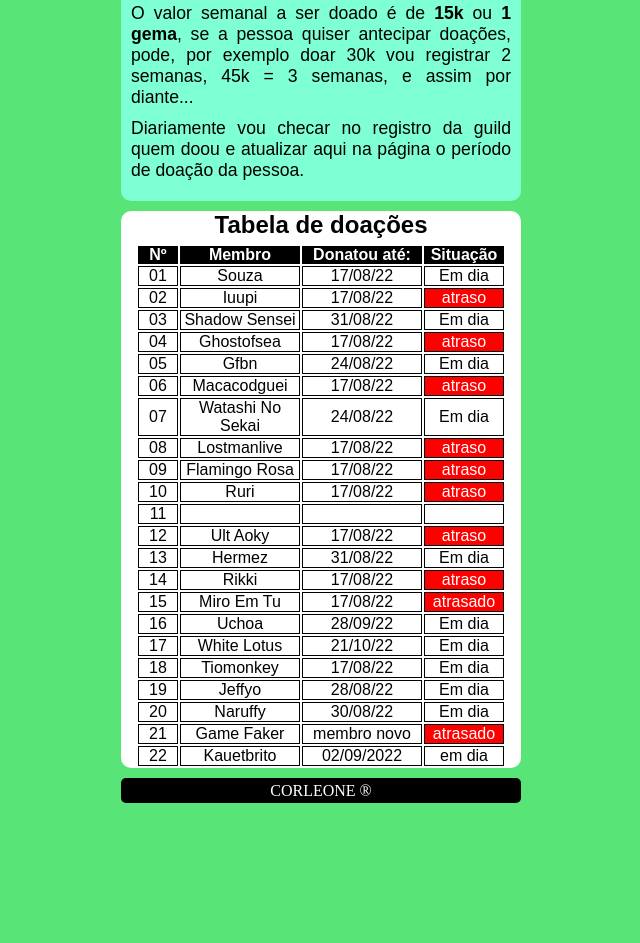
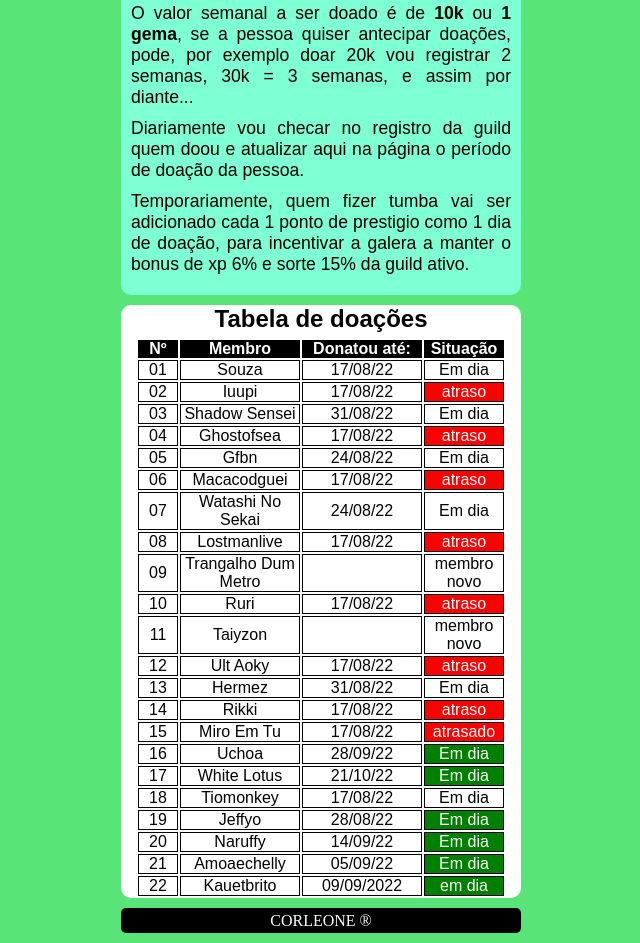
Before and after one commit to osvaldo53/corleone, a plain HTML site: page index.html in a window 1280 px wide. Shown: the part 332-1275 px from the top of the page, without its empty margins (319-959 px from the left). Before the commit the page ends 1145 px from the top, so only its background shows below. Drawn offline with Linux system fonts and the light colour scheme.

Commit message:
atualização

```diff
--- a/index.html
+++ b/index.html
@@ -15,8 +15,9 @@
         <p>Esse espaço será usado para postar algumas coisas sobre a aliança e também para o controle de doaçoes dos membros.</p>
         <h1>Sobre as doações:</h1>
         <p>As doações são importantes para a evolução dos recursos da guild! Todo cash ou gemas doados ficam presos no cofre e só podem ser usados para evoluir a guild, então eu pessoalmente não ganho nada com as doações.</p>
-        <p>O valor semanal a ser doado é de <strong>15k</strong> ou <strong>1 gema</strong>, se a pessoa quiser antecipar doações, pode, por exemplo doar 30k vou registrar 2 semanas, 45k = 3 semanas, e assim por diante...</p>
+        <p>O valor semanal a ser doado é de <strong>10k</strong> ou <strong>1 gema</strong>, se a pessoa quiser antecipar doações, pode, por exemplo doar 20k vou registrar 2 semanas, 30k = 3 semanas, e assim por diante...</p>
         <p>Diariamente vou checar no registro da guild quem doou e atualizar aqui na página o período de doação da pessoa.</p>
+        <p>Temporariamente, quem fizer tumba vai ser adicionado cada 1 ponto de prestigio como 1 dia de doação, para incentivar a galera a manter o bonus de xp 6% e sorte 15% da guild ativo.</p>
     </article>
 
     <section>
@@ -79,9 +80,9 @@
             </tr>
             <tr>
                 <td class="numero">09</td>
-                <td>Flamingo Rosa</td>
-                <td>17/08/22</td>
-                <td class="situacao atraso"> atraso</td>
+                <td>Trangalho Dum Metro</td>
+                <td></td>
+                <td class="situacao">membro novo</td>
             </tr>
             <tr>
                 <td class="numero">10</td>
@@ -91,9 +92,9 @@
             </tr>
             <tr>
                 <td class="numero">11</td>
+                <td>Taiyzon</td>
                 <td></td>
-                <td></td>
-                <td class="situacao"></td>
+                <td class="situacao">membro novo</td>
             </tr>
             <tr>
                 <td class="numero">12</td>
@@ -123,13 +124,13 @@
                 <td class="numero">16</td>
                 <td>Uchoa</td>
                 <td>28/09/22</td>
-                <td class="situacao">Em dia</td>
+                <td class="situacao emdia">Em dia</td>
             </tr>
             <tr>
                 <td class="numero">17</td>
                 <td>White Lotus</td>
                 <td>21/10/22</td>
-                <td class="situacao">Em dia</td>
+                <td class="situacao emdia">Em dia</td>
             </tr>
             <tr>
                 <td class="numero">18</td>
@@ -141,25 +142,25 @@
                 <td class="numero">19</td>
                 <td>Jeffyo</td>
                 <td>28/08/22</td>
-                <td class="situacao">Em dia</td>
+                <td class="situacao emdia">Em dia</td>
             </tr>
             <tr>
                 <td class="numero">20</td>
                 <td>Naruffy</td>
-                <td>30/08/22</td>
-                <td class="situacao">Em dia</td>
+                <td>14/09/22</td>
+                <td class="situacao emdia">Em dia</td>
             </tr>
             <tr>
                 <td class="numero">21</td>
-                <td>Game Faker</td>
-                <td>membro novo</td>
-                <td class="situacao atraso">atrasado</td>
+                <td>Amoaechelly</td>
+                <td>05/09/22</td>
+                <td class="situacao emdia">Em dia</td>
             </tr>
             <tr>
                 <td class="numero">22</td>
                 <td>Kauetbrito</td>
-                <td>02/09/2022</td>
-                <td class="situacao">em dia</td>
+                <td>09/09/2022</td>
+                <td class="situacao emdia">em dia</td>
             </tr>
 
         </table>
--- a/style.css
+++ b/style.css
@@ -88,6 +88,11 @@ td.numero {
     color: white;
 }
 
+.emdia {
+    background-color: green;
+    color: white;
+}
+
 footer {
     width: 400px;
     background-color: black;
```
